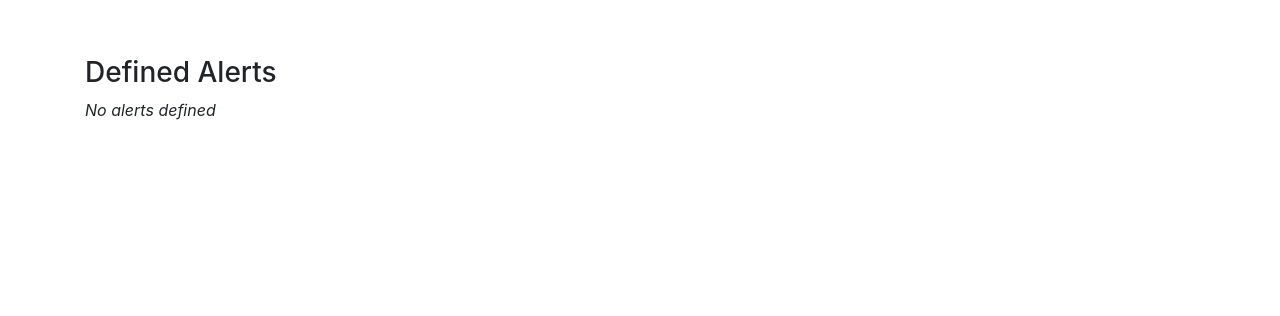
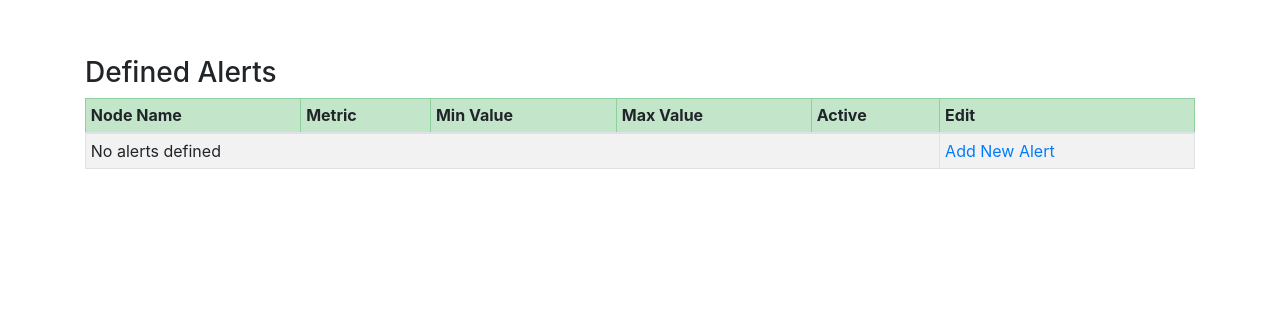
Before and after one commit to obswork/djangios, a Django app: page /alerts/ in a window 1280 px wide. Shown: the top 316 px of the page. Run offline with Django 3.2, Linux system fonts and the light colour scheme; data that the repository does not hold is empty; parts of the project's set-up code (start-up, migrations or seed data) failed here and were passed over; some libraries are stand-ins or nearby versions.

Commit message:
added views, templates, routes to edit/add alerts w/ link on alerts listview

```diff
--- a/config/urls.py
+++ b/config/urls.py
@@ -8,11 +8,13 @@ from django.contrib import admin
 from django.views.generic import TemplateView
 from django.views import defaults as default_views
 from collector.views import StatusView
-from notifier.views import AlertListView
+from notifier.views import AlertListView, NewAlertView, EditAlertView
 
 urlpatterns = [
     url(r'^home/$', TemplateView.as_view(template_name='pages/home.html'), name='home'),
     url(r'^alerts/$', AlertListView.as_view(), name='alerts-list'),
+    url(r'^alerts/new/$', NewAlertView.as_view(), name='alerts-new'),
+    url(r'^alerts/(?P<pk>\d+)/edit/$', EditAlertView.as_view(), name='alerts-edit'),
     url(r'^$', StatusView.as_view(), name='status'),
     url(r'^about/$', TemplateView.as_view(template_name='pages/about.html'), name='about'),
 
--- a/notifier/templates/alerts_list.html
+++ b/notifier/templates/alerts_list.html
@@ -2,7 +2,6 @@
 
 {% block content %}
 <h3>Defined Alerts</h3>
-    {% if object_list %}
     <div class='table-responsive'>
         <table class='table table-striped table-bordered table-hover table-sm'>
             <thead class='table-success'>
@@ -12,9 +11,11 @@
                     <th>Min Value</th>
                     <th>Max Value</th>
                     <th>Active</th>
+                    <th>Edit</th>
                 </tr>
             </thead>
             <tbody>
+            {% if object_list %}
                 {% for alert in object_list %}
                     <tr>
                         <td>{{ alert.node_name }}</td>
@@ -22,12 +23,16 @@
                         <td>{{ alert.min_value }}</td>
                         <td>{{ alert.max_value }}</td>
                         <td>{{ alert.active }}</td>
+                        <td><a href="{% url 'alerts-edit' pk=alert.pk %}">Edit</a></td>
                     </tr>
                 {% endfor %}
+                {% else %}
+                <tr>
+                    <td colspan="5">No alerts defined</td>
+                    <td><a href="{% url 'alerts-new' %}">Add New Alert</a></td>
+                </tr>
+            {% endif %}
             </tbody>
         </table>
     </div>
-    {% else %}
-    <i>No alerts defined </i>
-    {% endif %}
 {% endblock %}
--- a/notifier/views.py
+++ b/notifier/views.py
@@ -1,7 +1,30 @@
-from django.views.generic import ListView
+from django.views.generic import ListView, CreateView, UpdateView
+from django.core.urlresolvers import reverse
 from notifier.models import Alert
 
 
 class AlertListView(ListView):
     template_name = 'alerts_list.html'
     model = Alert
+
+
+class NewAlertView(CreateView):
+    template_name = 'create_or_update_alert.html'
+    model = Alert
+    fields = [
+        'node_name', 'data_type', 'max_value', 'min_value', 'active'
+    ]
+
+    def get_success_url(self):
+        return reverse('alerts-list')
+
+
+class EditAlertView(UpdateView):
+    template_name = 'create_or_update_alert.html'
+    model = Alert
+    fields = [
+        'node_name', 'data_type', 'max_value', 'min_value', 'active'
+    ]
+
+    def get_success_url(self):
+        return reverse('alerts-list')
```
Also changed, not shown: notifier/templates/create_or_update_alert.html (added, +18 -0 lines). Lines whose indentation alone changed are shown as unchanged.
